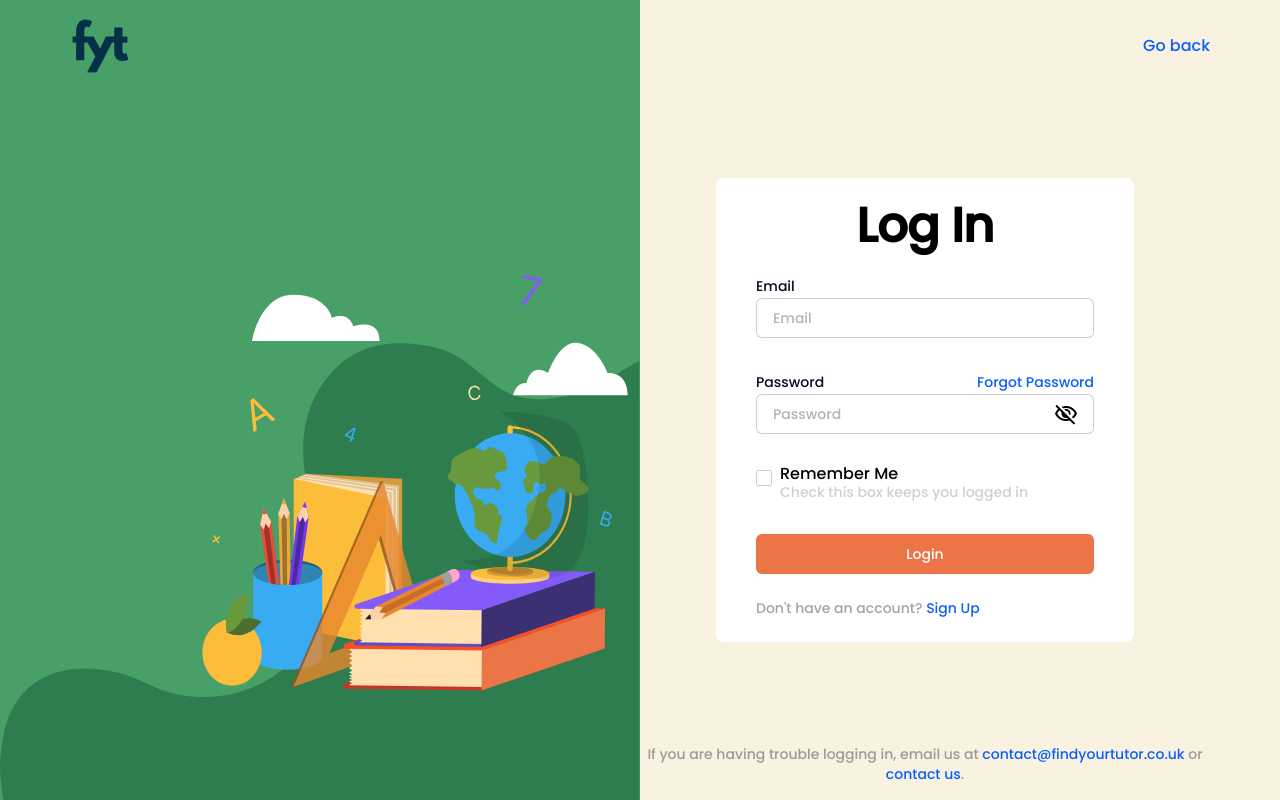
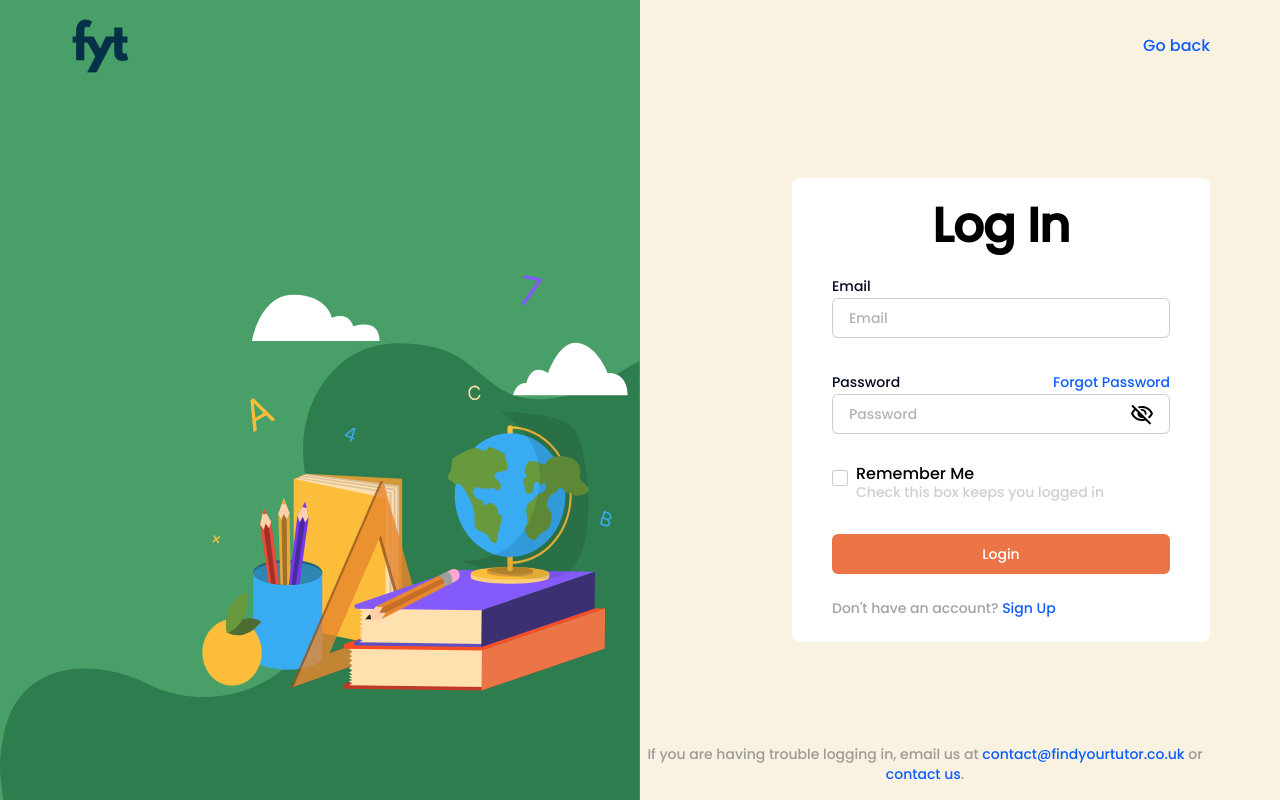
Before and after one commit to Yousuf24100286/findyourtutor, a Next.js app: page /auth/login in a window 1280 px wide. Built offline with nearby package versions, Linux system fonts and the light colour scheme; no server answers.

Commit message:
ui: align login card to very end

```diff
--- a/src/app/auth/login/page.tsx
+++ b/src/app/auth/login/page.tsx
@@ -18,7 +18,7 @@ const LoginPage = () => {
       </div>
       <div className='min-h-screen flex flex-col items-center lg:items-end justify-between py-4'>
         <AuthHeader />
-        <div className='flex flex-row justify-center lg:w-[50%]'>
+        <div className='flex flex-row justify-end lg:w-[50%]'>
           <div className="flex flex-col items-center bg-white min-w-96 rounded-lg gap-6 py-6 px-10">
             <H1>Log In</H1>
             <LoginForm />
```
